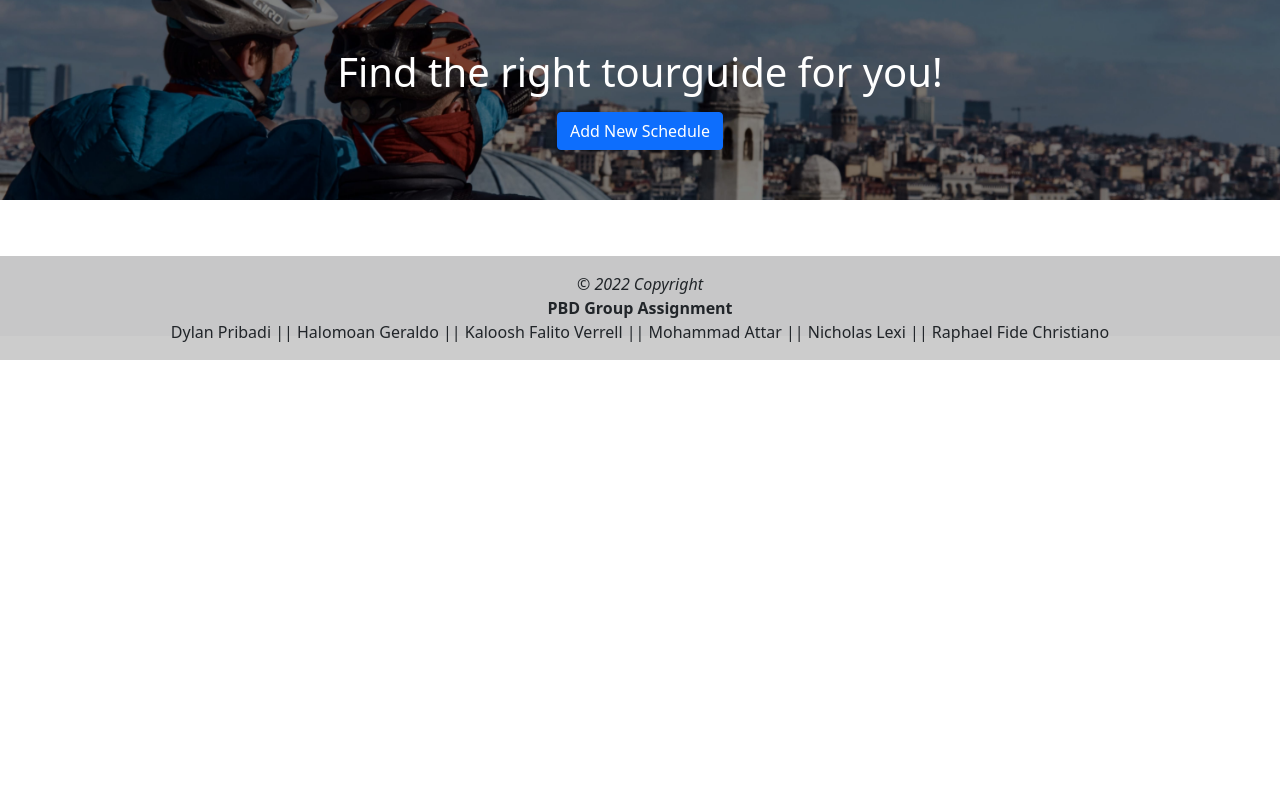
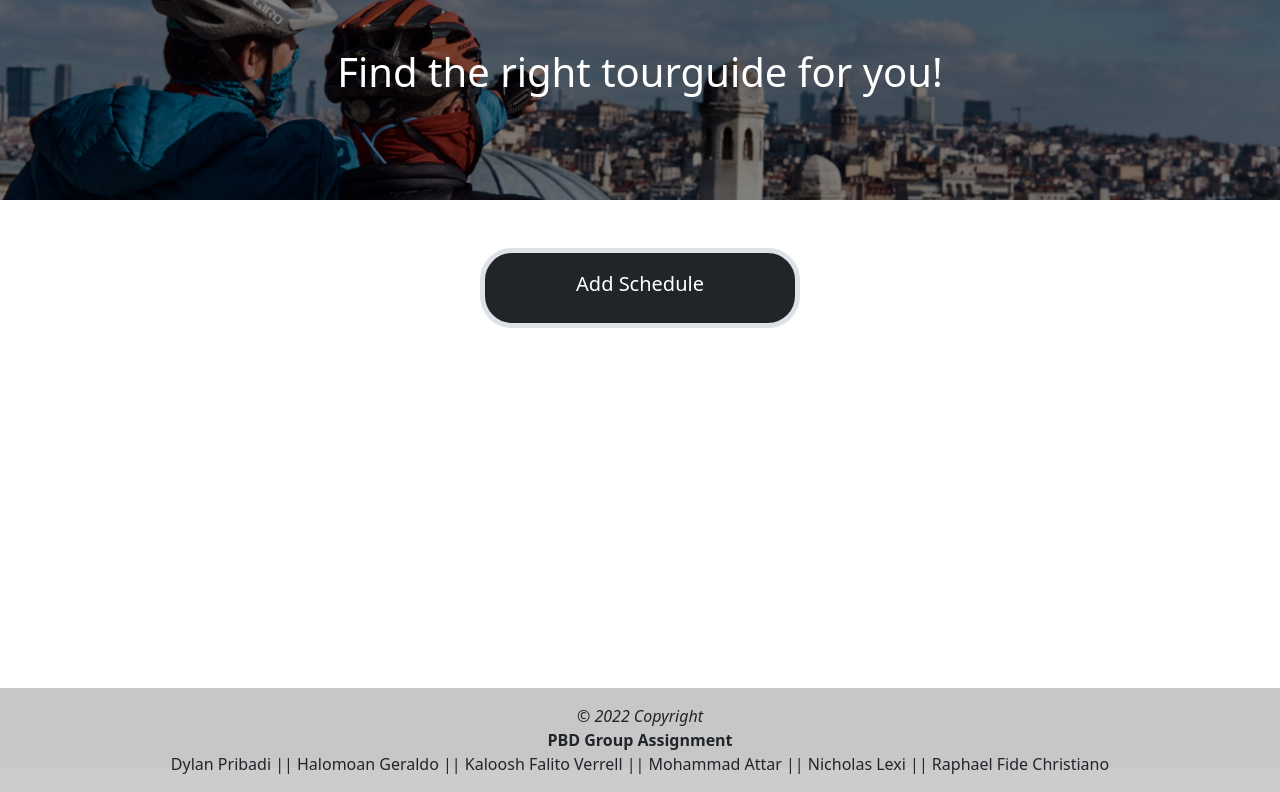
Before and after one commit to kalooshfv/MID-tourism, a Django app: page /tourguide/ in a window 1280 px wide. Shown: the part 80-872 px from the top of the page. Before the commit the page ends 440 px from the top, so only its background shows below. Run offline with Django 4.2, Linux system fonts and the light colour scheme; the visitor is signed in with stand-in values (Sample User, id 1); data that the repository does not hold is empty; some libraries are stand-ins or nearby versions.

Commit message:
Fixed up some things in HTML templates

```diff
--- a/hotel/templates/hotel.html
+++ b/hotel/templates/hotel.html
@@ -18,7 +18,7 @@
     </div>
     {% if user.is_authenticated %}
         <button type="button" class="container rounded-5 border border-5  my-5 bg-dark d-flex justify-content-center" style="width:25%; padding:1.5%;" data-bs-toggle="modal" data-bs-target="#staticBackdrop">
-            <h5 class="h5" style="color: white; text-align: center;">CREATE A NEW HOTEL!</h5></button>
+            <h5 class="h5" style="color: white; text-align: center;">Register a Hotel!</h5></button>
     {% endif %}
     <div style="padding-left: 2.5vw; padding-right: 2vw; margin-top: 5vh;">
         <div id="container0" class="row row-cols-1 row-cols-md-2 g-4">
--- a/tourguide/templates/tourguide.html
+++ b/tourguide/templates/tourguide.html
@@ -89,22 +89,21 @@
       background-color :rgb(20, 84, 116, 0.6) !important;
     }
 </style>
+<div style="min-height: 80vh;">
   <div class="tourguide_bg p-5 text-center bg-light">
       <span style="color:white">
           <h1 class="mb-3">Find the right tourguide for you!</h1>
-          {% if user.is_authenticated %}
-          <button type="button" class="btn btn-primary" data-bs-toggle="modal" data-bs-target="#modalinterior">
-            Add New Schedule
-          </button>
-          {% endif %}
       </span>
   </div>
+  {% if user.is_authenticated %}
+  <button data-bs-toggle="modal" data-bs-target="#modalinterior" class="container rounded-5 border border-5  my-5 bg-dark d-flex justify-content-center" style="width:25%; padding:1.5%;" >
+    <h5 class="h5" style="color: white; text-align: center;">Add Schedule</h5></button>
+  {% endif %}
   <div class="container">
-      <div id="grid" class="row mb-3 mt-3">
+    <div id="refer" class="row row-cols-1 row-cols-md-5 g-4"></div>
   </div>
 </div>
 
-<div class="MakeMarginOmegalol">
 <div class="modal fade" id="modalinterior" tabindex="-1" aria-labelledby="exampleModalLabel" aria-hidden="true">
   <div class="modal-dialog">
     <div class="modal-content">
@@ -138,10 +137,4 @@
   </div>
 </div>
 
-
-
-
-<div id="refer" class="row row-cols-1 row-cols-md-5 g-4"></div>
-</div>
-</div>
 {% endblock content %}
```
Also changed, not shown: rental_transport/templates/transportlist.html (+12 -14 lines), resto/templates/resto.html (+6 -5 lines). Lines whose indentation alone changed are shown as unchanged.
